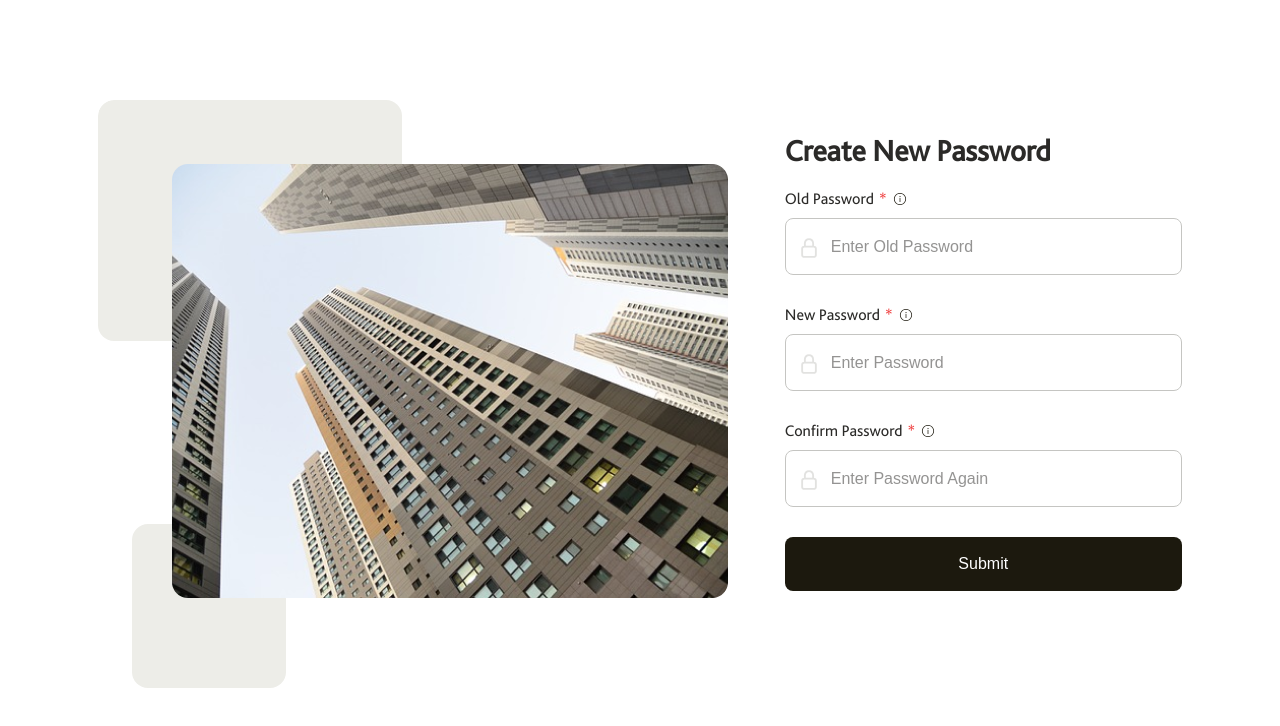
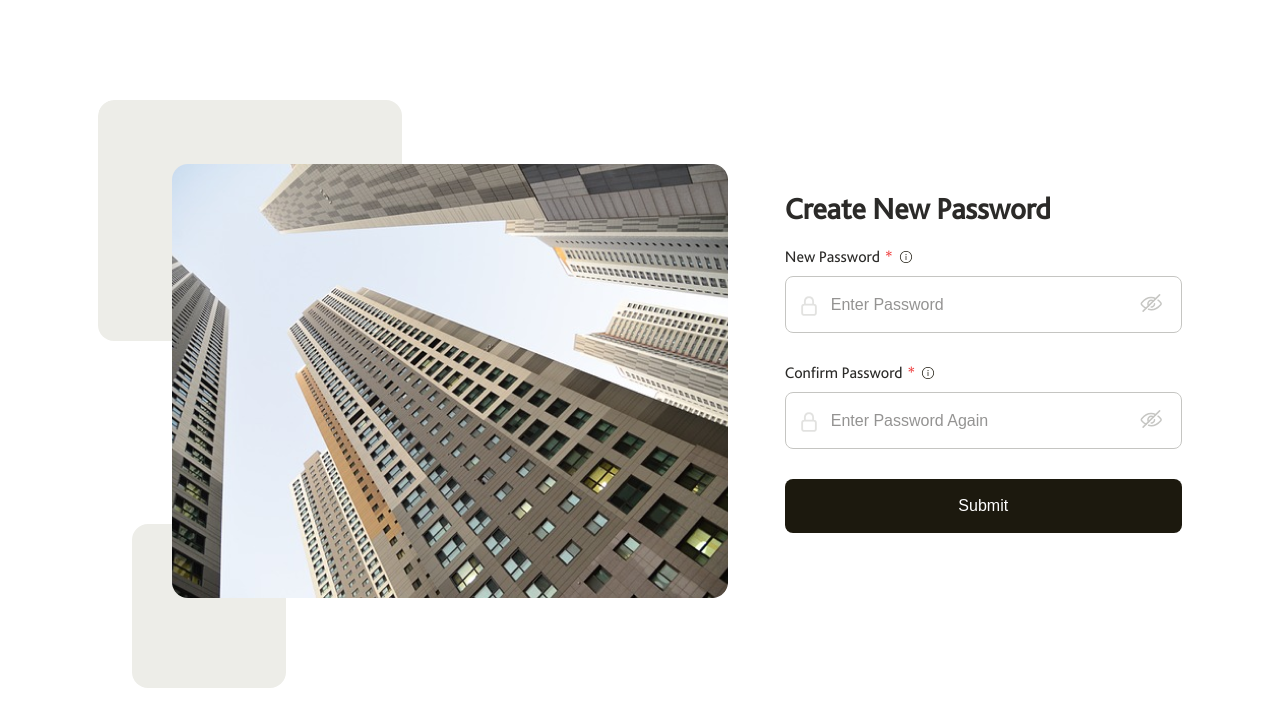
Before and after one commit to ankksinghal/wasl-front, a plain HTML site: page pages/resetPassword.html in a window 1280 px wide. Shown: the part 100-826 px from the top of the page. Drawn offline with Linux system fonts and the light colour scheme.

Commit message:
resetPassword page changed as per figma

```diff
--- a/assets/scss/components/_loginPage.scss
+++ b/assets/scss/components/_loginPage.scss
@@ -184,6 +184,13 @@
                         line-height: 19.1px;
                         color:#2B2A28;
                     }
+                    .hidden-eye{
+                        position: absolute;
+                        right: 19.5px;
+                        top: 18px;
+                        width: 22.5px;
+                        height: 18px;
+                    }
                     .error {
                         color: #EF3D3D;
                         display: flex;
--- a/pages/resetPassword.html
+++ b/pages/resetPassword.html
@@ -120,17 +120,19 @@
               <div class="form">
                   <h2>Create New Password</h2>
                   <form id="login-form">
-                    <label for="password">Old Password <span>*</span> <img src="../assets/images/info-egular.svg" width="16" height="16" alt=""></label>
+                    <!-- <label for="password">Old Password <span>*</span> <img src="../assets/images/info-egular.svg" width="16" height="16" alt=""></label>
                     <div class="input-box">
                     <input id="password" type="text" placeholder="Enter Old Password" class="password" />
-                    <!-- <p class="error">
+
+                    </div> -->
+                     <!-- <p class="error">
                       <img src="../assets/images/carbon_warning.svg" alt="">
                       Incorrect Password</p> -->
-                    </div>
 
                     <label for="password">New Password <span>*</span> <img src="../assets/images/info-egular.svg" width="16" height="16" alt=""></label>
                     <div class="input-box">
                     <input id="password" type="text" placeholder="Enter Password" class="password" />
+                    <img class="hidden-eye" src="../assets/images/passwordEye.svg">
                     <!-- <p class="error">
                       <img src="../assets/images/carbon_warning.svg" alt="">
                       Incorrect Password</p> -->
@@ -139,6 +141,7 @@
                     <label for="password">Confirm Password <span>*</span> <img src="../assets/images/info-egular.svg" width="16" height="16" alt=""></label>
                     <div class="input-box">
                     <input id="password" type="text" placeholder="Enter Password Again" class="password" />
+                    <img class="hidden-eye" src="../assets/images/passwordEye.svg">
                     <!-- <p class="error">
                       <img src="../assets/images/carbon_warning.svg" alt="">
                       Incorrect Password</p> -->
```
Also changed, not shown: assets/css/main.css, 1 other file.
